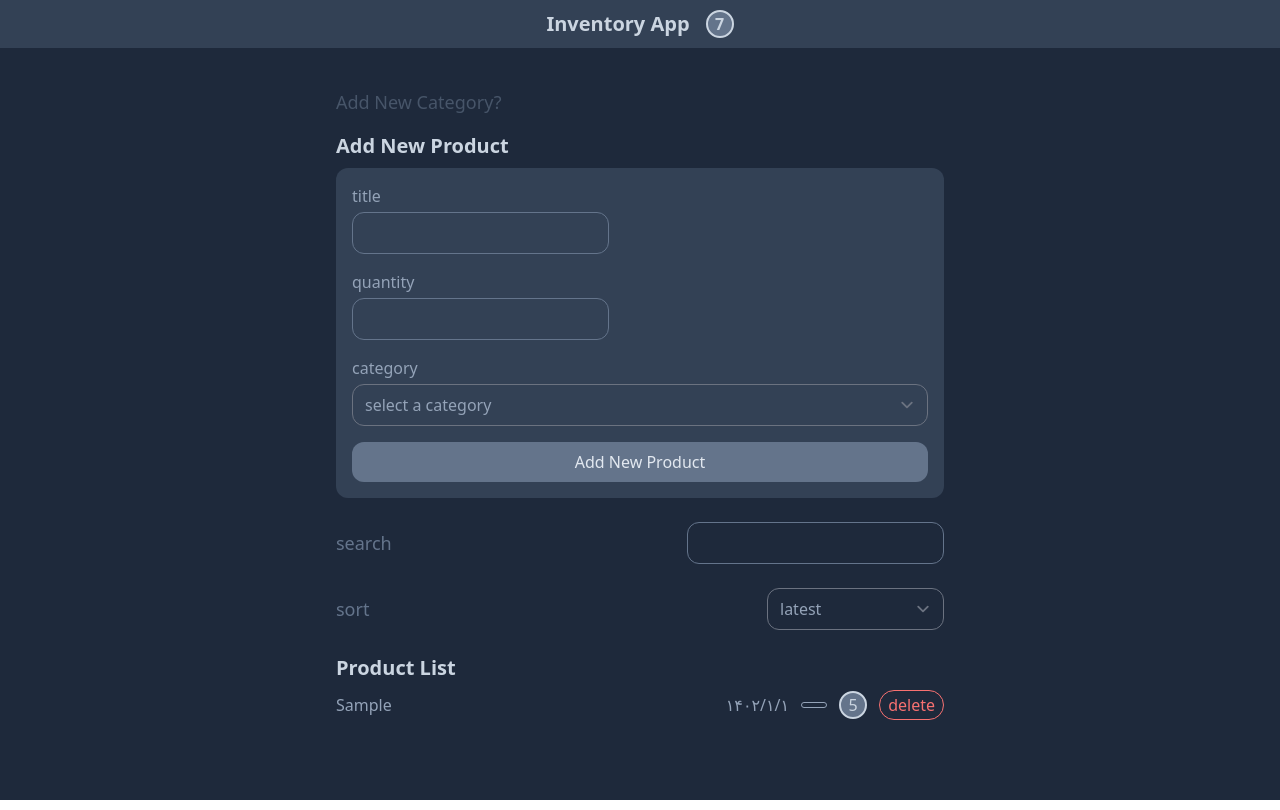
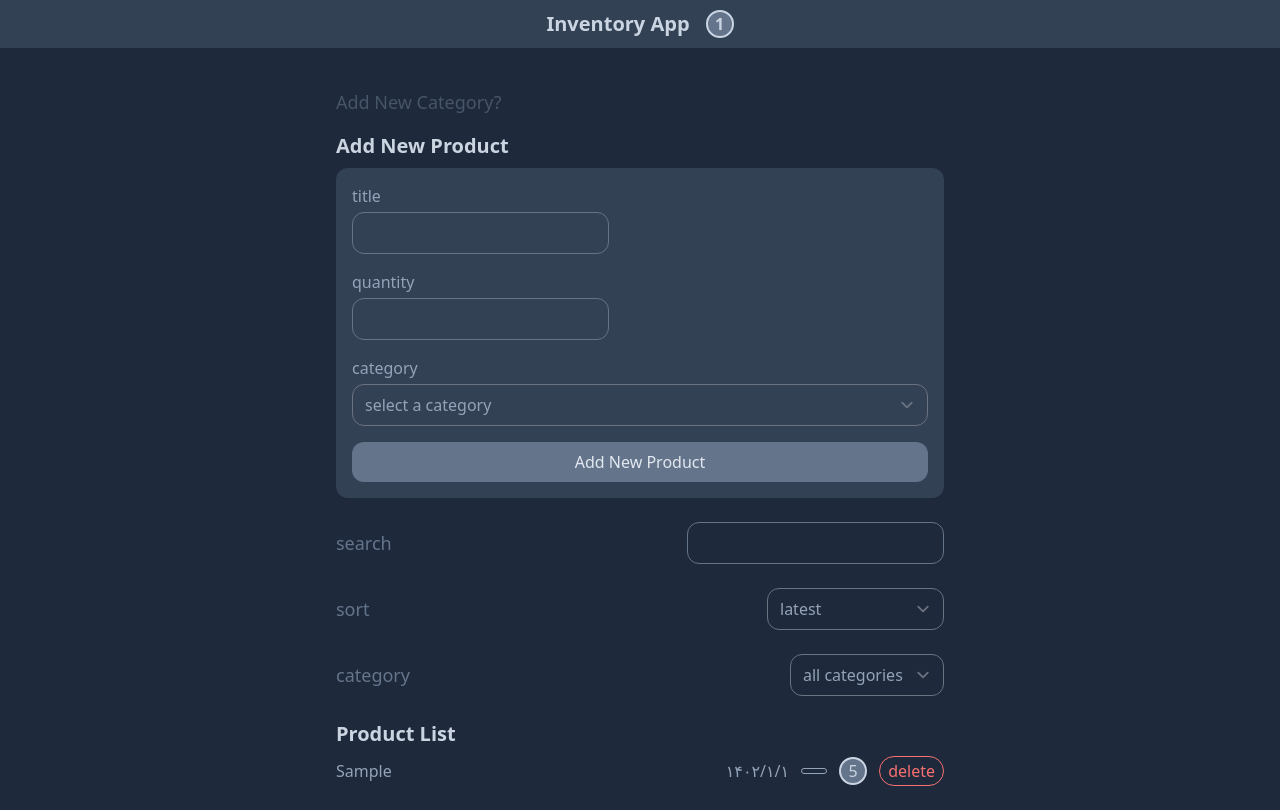
Before and after one commit to AshkanAhmady/inventory---react.tailwind, a React (Create React App) app: page / in a window 1280 px wide. Both pictures are taken after typing "Sample", "5" into the empty fields and a click on the button "Add New Product". Built offline with nearby package versions, Linux system fonts and the light colour scheme; the HTML template or start-up script is replaced by a standard one.

Commit message:
add (categoryFilter) to app

```diff
--- a/src/App.js
+++ b/src/App.js
@@ -53,14 +53,16 @@ function App() {
   const [filteredProducts, setFilteredProducts] = useState();
   const [sort, setSort] = useState("latest");
   const [searchValue, setSearchValue] = useState("");
+  const [selectedCategory, setSelectedCategory] = useState("");
 
   // this coding help us to control all of the filters (EASIEST)
   useEffect(() => {
     let result = products;
     result = filterSearchTitle(result);
+    result = filterCategory(result)
     result = dateSort(result);
     setFilteredProducts(result);
-  }, [products, sort, searchValue]);
+  }, [products, sort, searchValue, selectedCategory]);
 
   const dateSort = (array) => {
     let sortedProducts = [...array];
@@ -76,6 +78,10 @@ function App() {
   const filterSearchTitle = (array) => {
     return array.filter((p) => p.title.toLowerCase().includes(searchValue));
   };
+
+  const filterCategory = (array) => {
+    return array.filter((p) => p.category.includes(selectedCategory));
+  }
 
   // save data in localStorage
   useEffect(() => {
@@ -98,7 +104,7 @@ function App() {
   return (
     <div>
       <div className="bg-slate-800 min-h-screen">
-        <NavBar />
+        <NavBar products={products} />
         <div className="container max-w-screen-sm mx-auto p-4">
           <CategoryForm setCategories={setCategories} />
           <ProductForm setProducts={setProducts} categories={categories} />
@@ -109,6 +115,9 @@ function App() {
                 setSearchValue={setSearchValue}
                 sort={sort}
                 setSort={setSort}
+                selectedCategory={selectedCategory}
+                setSelectedCategory={setSelectedCategory}
+                categories={categories}
               />
               <ProductList
                 products={filteredProducts}
--- a/src/Component/Filter.js
+++ b/src/Component/Filter.js
@@ -1,4 +1,12 @@
-const Filter = ({ searchValue, setSearchValue, sort, setSort }) => {
+const Filter = ({
+  searchValue,
+  setSearchValue,
+  sort,
+  setSort,
+  selectedCategory,
+  setSelectedCategory,
+  categories,
+}) => {
   return (
     <>
       <div className="flex items-center justify-between mb-6">
@@ -36,6 +44,29 @@ const Filter = ({ searchValue, setSearchValue, sort, setSort }) => {
           </option>
         </select>
       </div>
+      <div className="flex items-center justify-between mb-6">
+        <label htmlFor="sort-products" className="text-slate-500 text-lg">
+          category
+        </label>
+        <select
+          name="sort-products"
+          id="sort-products"
+          className="bg-transparent text-slate-400  rounded-xl"
+          value={selectedCategory}
+          onChange={(e) => setSelectedCategory(e.target.value)}
+        >
+          <option className="bg-slate-500 text-slate-300" value="">
+            all categories
+          </option>
+          {categories.map((c) => {
+            return (
+              <option key={c.id} className="bg-slate-500 text-slate-300">
+                {c.title}
+              </option>
+            );
+          })}
+        </select>
+      </div>
     </>
   );
 };
--- a/src/Component/NavBar.js
+++ b/src/Component/NavBar.js
@@ -1,12 +1,14 @@
-const NavBar = () => {
+const NavBar = ({ products }) => {
   return (
-    <div className="h-12 flex items-center justify-center gap-x-4 bg-slate-700 mb-6">
+    <div className="h-12 sticky top-0 w-full flex items-center justify-center gap-x-4 bg-slate-700 mb-6">
       <h1 className="md:text-xl text-sm font-bold text-slate-300">
         Inventory App
       </h1>
-      <span className="flex items-center justify-center w-7 h-7 rounded-full bg-slate-500 border-2 border-slate-300 font-bold text-slate-300">
-        7
-      </span>
+      {products.length ? (
+        <span className="flex items-center justify-center w-7 h-7 rounded-full bg-slate-500 border-2 border-slate-300 font-bold text-slate-300">
+          {products.length}
+        </span>
+      ) : null}
     </div>
   );
 };
```
